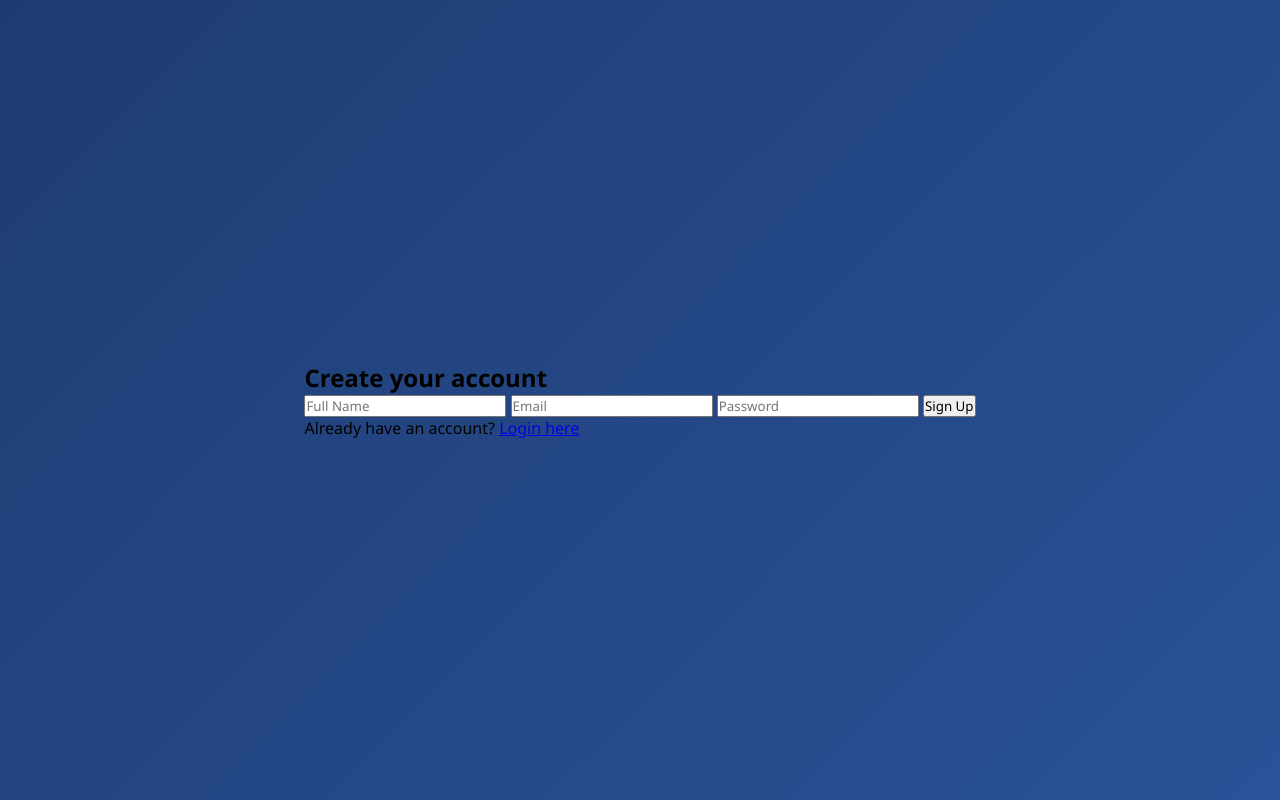
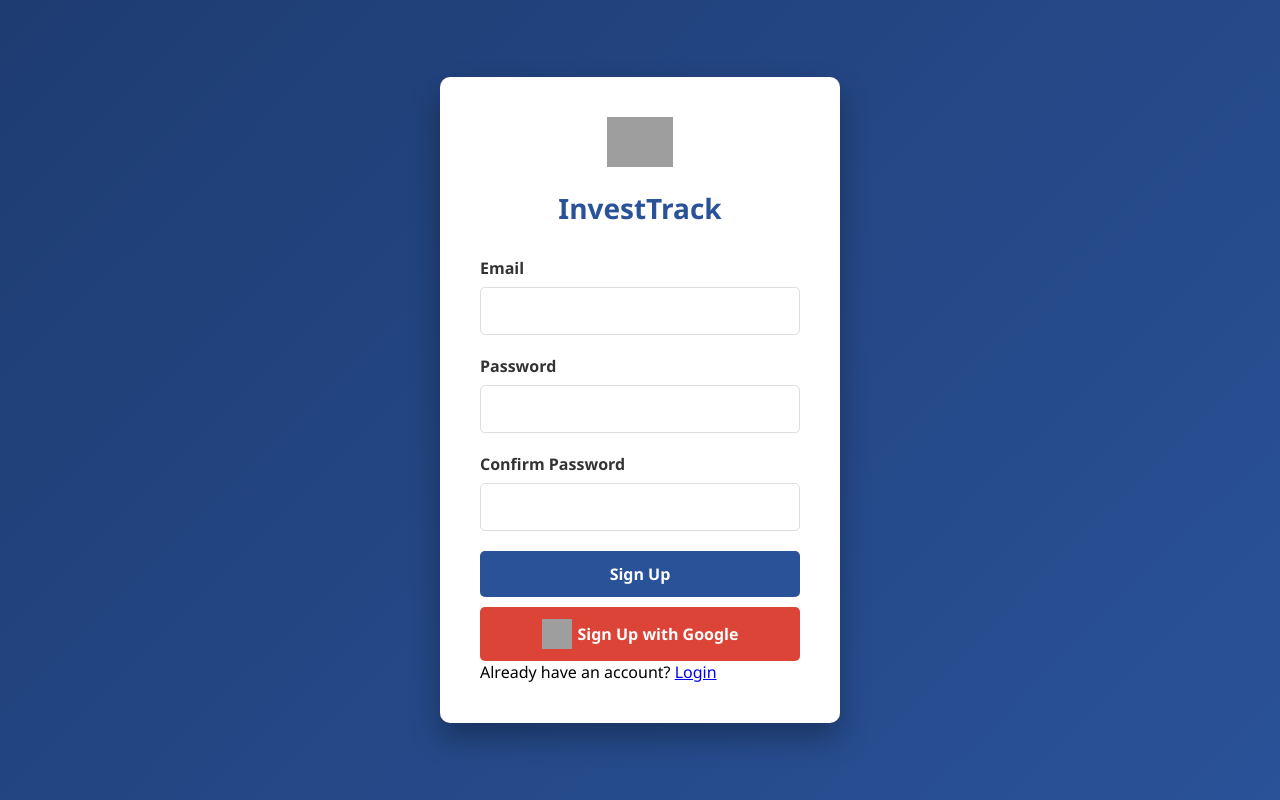
Before and after one commit to sanketagarwal27/InvestTrack, a Flask app: page /signUp in a window 1280 px wide. Run offline with Flask 3, Linux system fonts and the light colour scheme; some libraries are stand-ins or nearby versions; grey boxes are pictures that could not be loaded.

Commit message:
Updated SignUp Page

```diff
--- a/static/js/signUp.js
+++ b/static/js/signUp.js
@@ -1,9 +1,8 @@
-import { initializeApp } from "https://www.gstatic.com/firebasejs/10.11.0/firebase-app.js";
-import {
-  getAuth,
-  createUserWithEmailAndPassword
-} from "https://www.gstatic.com/firebasejs/10.11.0/firebase-auth.js";
+import { initializeApp } from "https://www.gstatic.com/firebasejs/11.1.0/firebase-app.js";
+import { getAuth, createUserWithEmailAndPassword, signInWithPopup, GoogleAuthProvider }
+from "https://www.gstatic.com/firebasejs/11.1.0/firebase-auth.js";
 
+// Firebase configuration
 const firebaseConfig = {
   apiKey: "AIzaSyBZRMJK5t2E_6n5sh8d4dTpx8A-Qi849jk",
   authDomain: "algorangerz.firebaseapp.com",
@@ -13,19 +12,79 @@ const firebaseConfig = {
   appId: "1:944282008720:web:d95cae525389f633acec15"
 };
 
+// Initialize Firebase
 const app = initializeApp(firebaseConfig);
 const auth = getAuth(app);
+const provider = new GoogleAuthProvider();
 
-document.getElementById("signup-form").addEventListener("submit", function (e) {
-  e.preventDefault();
-  const email = document.getElementById("email").value;
-  const password = document.getElementById("password").value;
+document.addEventListener('DOMContentLoaded', function() {
+  const signupForm = document.getElementById('signup-form');
+  const emailInput = document.getElementById('email');
+  const passwordInput = document.getElementById('password');
+  const confirmPasswordInput = document.getElementById('confirm-password');
+  const emailError = document.getElementById('email-error');
+  const passwordError = document.getElementById('password-error');
+  const confirmPasswordError = document.getElementById('confirm-password-error');
+  const googleSignupBtn = document.getElementById('google-signup');
 
-  createUserWithEmailAndPassword(auth, email, password)
-    .then(() => {
-      alert("Account created! Please log in.");
-      window.location.href = "/";
-    })
-    .catch((err) => {
-      alert("Signup failed: " + err.message);
-    });
+  function validateForm() {
+    let isValid = true;
+
+    if (!emailInput.value.trim()) {
+      emailError.style.display = 'block';
+      isValid = false;
+    } else {
+      emailError.style.display = 'none';
+    }
+
+    if (passwordInput.value.length < 6) {
+      passwordError.style.display = 'block';
+      isValid = false;
+    } else {
+      passwordError.style.display = 'none';
+    }
+
+    if (passwordInput.value !== confirmPasswordInput.value) {
+      confirmPasswordError.style.display = 'block';
+      isValid = false;
+    } else {
+      confirmPasswordError.style.display = 'none';
+    }
+
+    return isValid;
+  }
+
+  // Email and Password Signup
+  signupForm.addEventListener('submit', function(e) {
+    e.preventDefault();
+
+    if (validateForm()) {
+      const email = emailInput.value;
+      const password = passwordInput.value;
+
+      createUserWithEmailAndPassword(auth, email, password)
+        .then((userCredential) => {
+          console.log("User signed up:", userCredential.user);
+          alert("Signup successful! Redirecting to login...");
+          window.location.href = '/index';
+        })
+        .catch((error) => {
+          alert("Signup failed: " + error.message);
+        });
+    }
+  });
+
+  // Google Signup
+  googleSignupBtn.addEventListener('click', function() {
+    signInWithPopup(auth, provider)
+      .then((result) => {
+        console.log("Google signup successful:", result.user);
+        alert("Signup successful! Redirecting to dashboard...");
+        window.location.href = '/dashboard';
+      })
+      .catch((error) => {
+        console.error("Google signup failed:", error.message);
+        alert("Google signup failed: " + error.message);
+      });
+  });
+});
--- a/templates/signUp.html
+++ b/templates/signUp.html
@@ -1,21 +1,51 @@
 <!DOCTYPE html>
 <html lang="en">
 <head>
-  <meta charset="UTF-8" />
-  <title>Sign Up - InvestTrack</title>
-  <link rel="stylesheet" href="{{ url_for('static', filename='css/signup.css') }}">
-  <script type="module" src="{{ url_for('static', filename='js/signUp.js') }}"></script>
+  <meta charset="UTF-8">
+  <meta name="viewport" content="width=device-width, initial-scale=1.0">
+  <title>InvestTrack - Sign Up</title>
+  <link rel="icon" type="png" href="{{ url_for('static', filename='assets/INVEST TRACK.png') }}">
+  <link rel="stylesheet" href="{{ url_for('static', filename='css/login.css') }}">
 </head>
 <body>
-  <div class="signup-container">
-    <h2>Create your account</h2>
+  <div class="container">
+    <div class="logo">
+      <div class="logo-icon"><img src="{{ url_for('static', filename='assets/INVEST TRACK.png') }}" width="'150" height="50" alt="Logo"></div>
+      <h1>InvestTrack</h1>
+    </div>
+
     <form id="signup-form">
-      <input type="text" id="username" placeholder="Full Name" required />
-      <input type="email" id="email" placeholder="Email" required />
-      <input type="password" id="password" placeholder="Password" required />
-      <button type="submit">Sign Up</button>
+      <div class="form-group">
+        <label for="email">Email</label>
+        <input type="email" id="email" required>
+        <div class="error-message" id="email-error">Please enter a valid email</div>
+      </div>
+
+      <div class="form-group">
+        <label for="password">Password</label>
+        <input type="password" id="password" required>
+        <div class="error-message" id="password-error">Password must be at least 6 characters</div>
+      </div>
+
+      <div class="form-group">
+        <label for="confirm-password">Confirm Password</label>
+        <input type="password" id="confirm-password" required>
+        <div class="error-message" id="confirm-password-error">Passwords do not match</div>
+      </div>
+
+      <button type="submit" class="btn">Sign Up</button>
+
+      <!-- Google Signup Button -->
+      <button type="button" class="btn google-btn" id="google-signup">
+
+        <img src="{{ url_for('static', filename='assets/google-icon.png') }}" width = "30" height="30" alt="Google Logo"><i class="fa fa-plus" style="margin-right: 6px;"></i> Sign Up with Google
+      </button>
+      <div class="login-link">
+        Already have an account? <a href="/index">Login</a>
+      </div>
     </form>
-    <p>Already have an account? <a href="{{ url_for('index') }}">Login here</a></p>
   </div>
+
+  <script type="module" src="{{ url_for('static', filename='js/signUp.js') }}"></script>
 </body>
 </html>
```
Also changed, not shown: static/css/signUp.css (line endings or trailing spaces).
